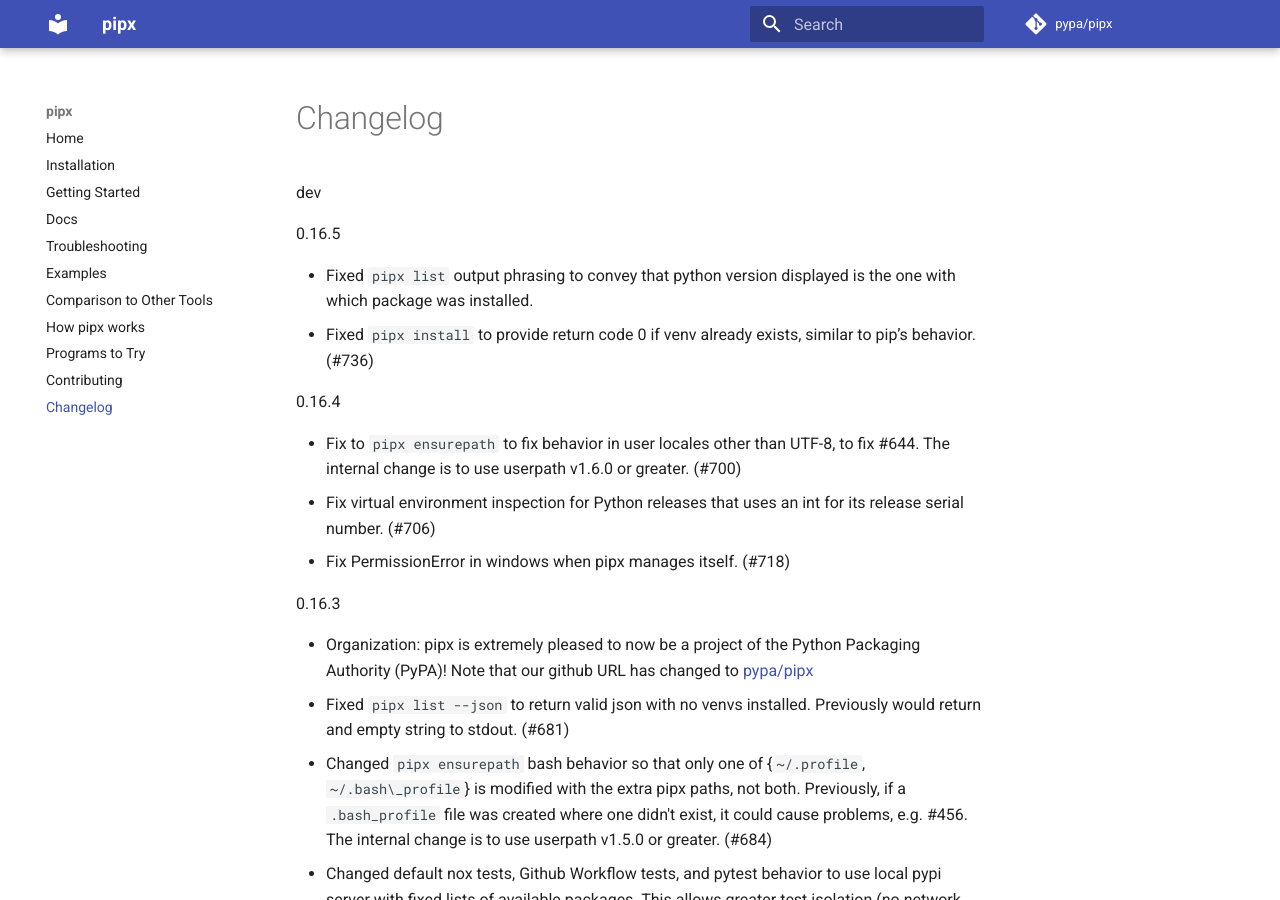
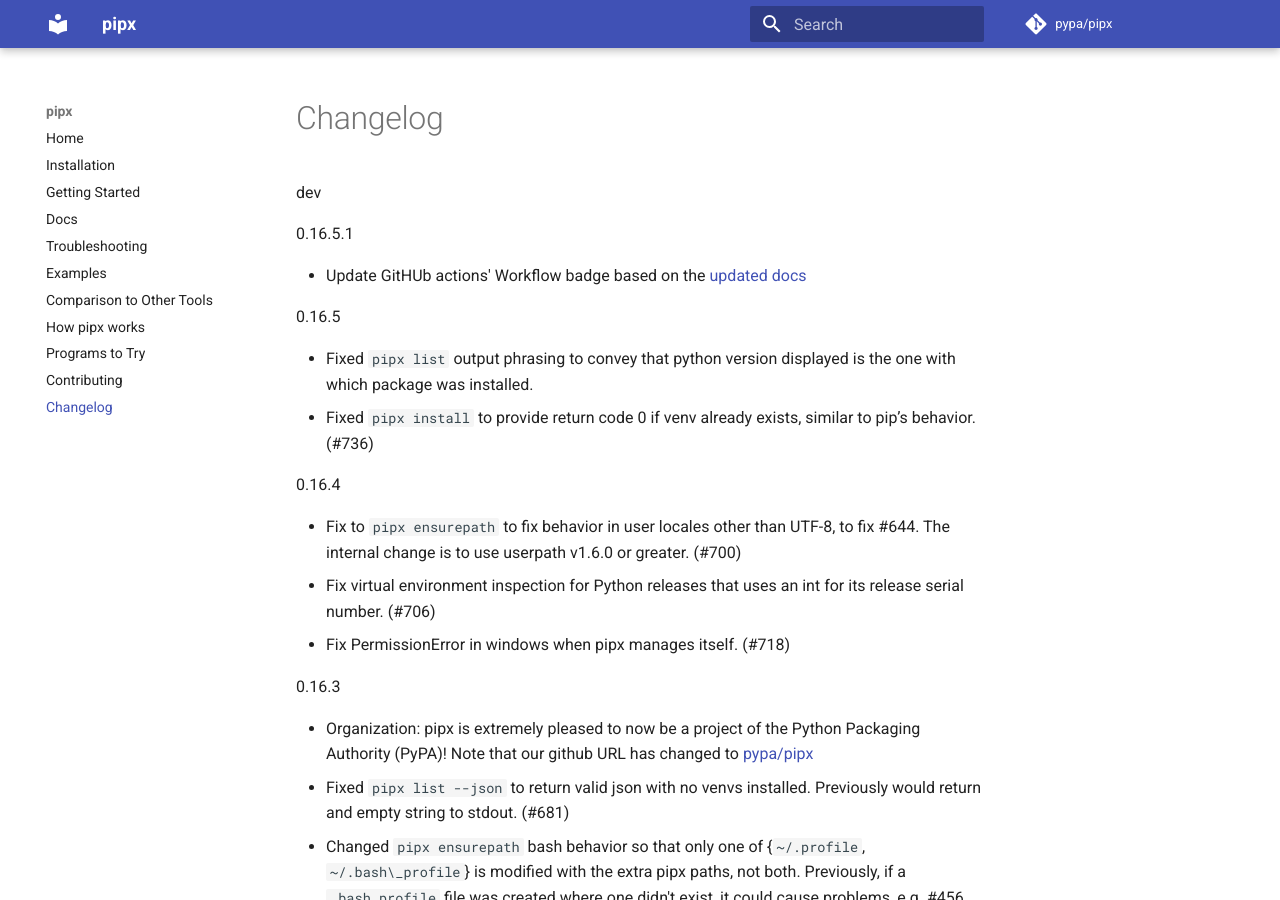
Before and after one commit to pypa/pipx, an MkDocs documentation site: the page built from docs/changelog.md, in a window 1280 px wide and 900 px high. Built offline with MkDocs 1.6.1 and Material for MkDocs 9.7.7, drawn with Linux system fonts in a browser that asks for light colours; comment, search, counter and statistics services are not loaded.

Commit message:
Update Workflow badge (#764)

```diff
--- a/docs/changelog.md
+++ b/docs/changelog.md
@@ -1,5 +1,8 @@
 dev
 
+0.16.5.1
+
+- Update GitHUb actions' Workflow badge based on the [updated docs](https://docs.github.com/en/actions/monitoring-and-troubleshooting-workflows/adding-a-workflow-status-badge)
 
 0.16.5
 
```
Also changed, not shown: README.md (+1 -1 lines).
